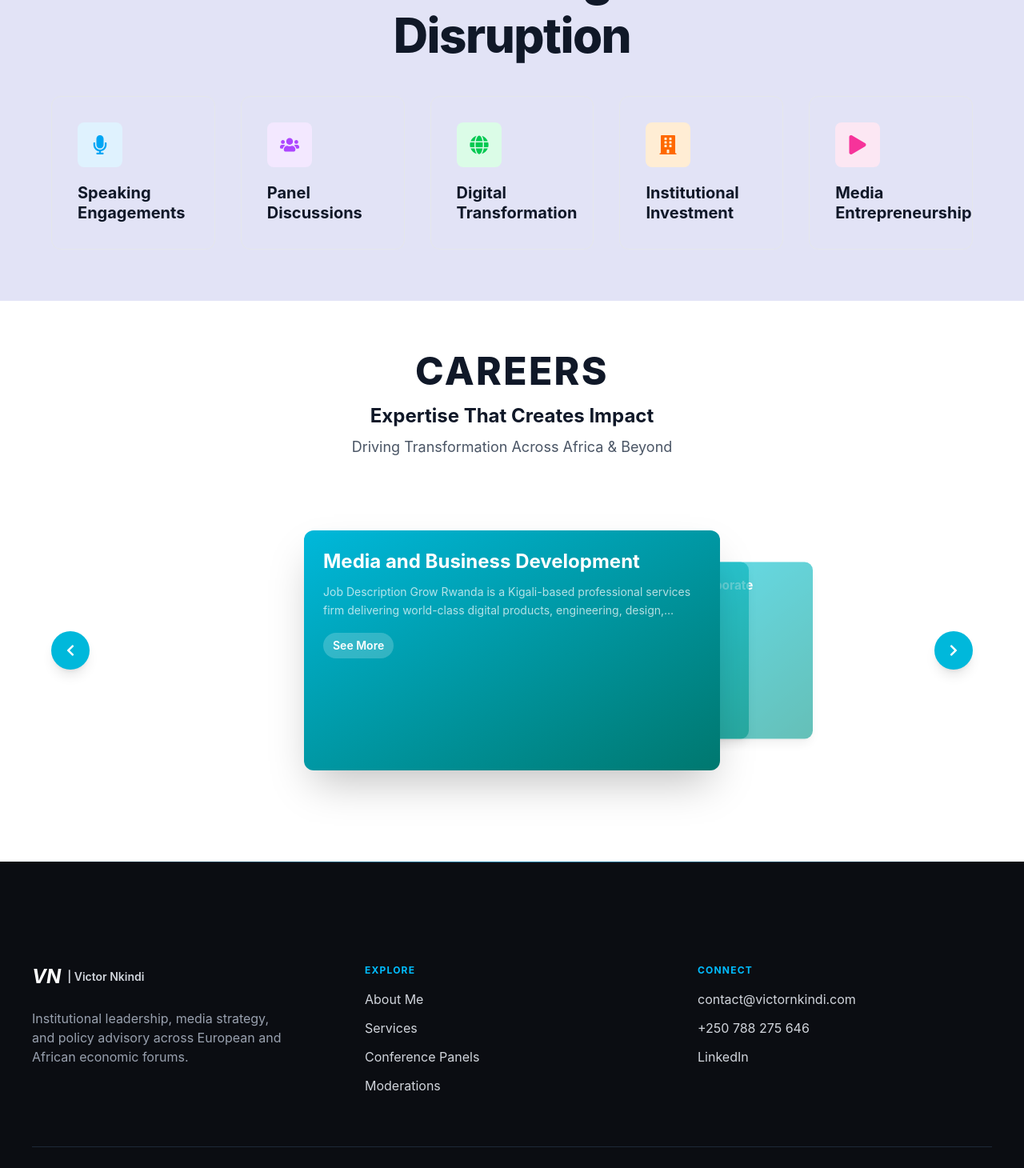
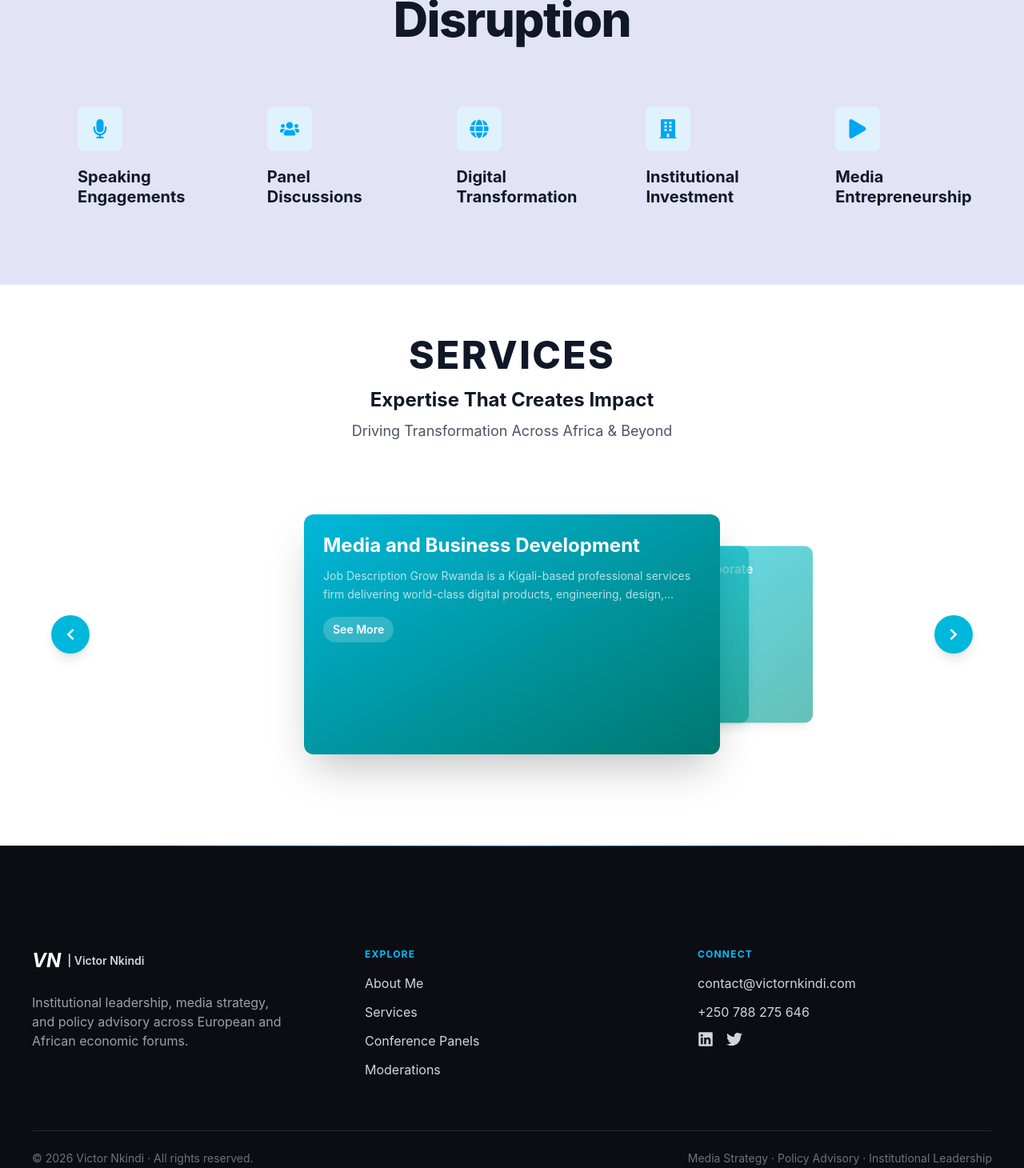
Before and after one commit to sergekamanzi/victor-nkindi-, a React (Vite) app: page /services in a window 1280 px wide. Shown: the part 240-1700 px from the top of the page at 80% size. Built offline with nearby package versions, Linux system fonts and the light colour scheme.

Commit message:
portofolio

```diff
--- a/index.html
+++ b/index.html
@@ -2,7 +2,7 @@
 <html lang="en">
   <head>
     <meta charset="UTF-8" />
-    <link rel="icon" type="image/svg+xml" href="" />
+    <link rel="icon" type="image/svg+xml" href="/title1.png" />
     <meta name="viewport" content="width=device-width, initial-scale=1.0" />
     <title>Victor NKINDI</title>
   </head>
--- a/src/components/Contact.jsx
+++ b/src/components/Contact.jsx
@@ -1,4 +1,5 @@
 import { NavLink } from 'react-router-dom'
+import { FaLinkedin, FaTwitter } from 'react-icons/fa'
 
 const exploreLinks = [
   { name: 'About Me', to: '/about' },
@@ -56,14 +57,22 @@ function Contact() {
                 +250 788 275 646
               </a>
             </li>
-            <li>
+            <li className="flex items-center gap-4">
               <a
                 href="https://www.linkedin.com"
                 target="_blank"
                 rel="noreferrer"
                 className="hover:text-white transition-colors"
               >
-                LinkedIn
+                <FaLinkedin className="text-xl" />
+              </a>
+              <a
+                href="https://twitter.com"
+                target="_blank"
+                rel="noreferrer"
+                className="hover:text-white transition-colors"
+              >
+                <FaTwitter className="text-xl" />
               </a>
             </li>
           </ul>
--- a/src/pages/Home.jsx
+++ b/src/pages/Home.jsx
@@ -1,6 +1,5 @@
 import { motion, useInView } from 'framer-motion'
 import { useEffect, useRef, useState } from 'react'
-import { FaUsers, FaBriefcase, FaTrophy, FaClock } from 'react-icons/fa'
 
 const expertise = [
   'Digital Marketing',
@@ -91,7 +90,7 @@ function Home() {
               href="#strategy"
               className="bg-teal-400 text-black text-xs sm:text-sm font-bold px-5 sm:px-6 py-2.5 sm:py-3 rounded flex items-center gap-2 hover:bg-teal-300 transition-colors"
             >
-              EXPLORE STRATEGY <span aria-hidden="true">→</span>
+              EXPLORE SERVICES <span aria-hidden="true">→</span>
             </a>
             <a
               href="#bio"
--- a/src/pages/Services.jsx
+++ b/src/pages/Services.jsx
@@ -40,11 +40,6 @@ function Services() {
         {/* Header Section */}
         <motion.div variants={fadeInUp} className="text-center mb-6 sm:mb-8 md:mb-10">
           <div className="flex items-center justify-center gap-4 mb-4 sm:mb-6">
-            <div className="h-px w-16 sm:w-24 bg-gray-300"></div>
-            <p className="text-[10px] sm:text-xs md:text-sm font-bold tracking-widest text-sky-400 uppercase">
-              OUR SERVICES
-            </p>
-            <div className="h-px w-16 sm:w-24 bg-gray-300"></div>
           </div>
           <h1 className="text-3xl sm:text-4xl md:text-5xl lg:text-6xl font-extrabold leading-[1.2] tracking-tight text-gray-900">
             Global Dialogue &<br />Disruption
@@ -54,7 +49,7 @@ function Services() {
         {/* Services Cards */}
         <motion.div variants={staggerContainer} className="grid grid-cols-1 sm:grid-cols-2 lg:grid-cols-5 gap-6 sm:gap-8">
           {/* Card 1: Speaking Engagements */}
-          <motion.div variants={fadeInUp} className="bg-transparent rounded-xl p-6 sm:p-8 border border-gray-200 hover:border-sky-300 transition-colors">
+          <motion.div variants={fadeInUp} className="bg-transparent rounded-xl p-6 sm:p-8 border border-gray-200">
             <div className="w-12 h-12 sm:w-14 sm:h-14 rounded-lg bg-sky-100 flex items-center justify-center mb-4 sm:mb-5">
               <FaMicrophone className="text-sky-500 text-xl sm:text-2xl" />
             </div>
@@ -64,9 +59,9 @@ function Services() {
           </motion.div>
 
           {/* Card 2: Panel Discussions */}
-          <motion.div variants={fadeInUp} className="bg-transparent rounded-xl p-6 sm:p-8 border border-gray-200 hover:border-sky-300 transition-colors">
-            <div className="w-12 h-12 sm:w-14 sm:h-14 rounded-lg bg-purple-100 flex items-center justify-center mb-4 sm:mb-5">
-              <FaUsers className="text-purple-500 text-xl sm:text-2xl" />
+          <motion.div variants={fadeInUp} className="bg-transparent rounded-xl p-6 sm:p-8 border border-gray-200">
+            <div className="w-12 h-12 sm:w-14 sm:h-14 rounded-lg bg-sky-100 flex items-center justify-center mb-4 sm:mb-5">
+              <FaUsers className="text-sky-500 text-xl sm:text-2xl" />
             </div>
             <h3 className="text-base sm:text-lg md:text-xl font-bold text-gray-900 leading-tight">
               Panel Discussions
@@ -74,9 +69,9 @@ function Services() {
           </motion.div>
 
           {/* Card 3: Digital Transformation */}
-          <motion.div variants={fadeInUp} className="bg-transparent rounded-xl p-6 sm:p-8 border border-gray-200 hover:border-sky-300 transition-colors">
-            <div className="w-12 h-12 sm:w-14 sm:h-14 rounded-lg bg-green-100 flex items-center justify-center mb-4 sm:mb-5">
-              <FaGlobe className="text-green-500 text-xl sm:text-2xl" />
+          <motion.div variants={fadeInUp} className="bg-transparent rounded-xl p-6 sm:p-8 border border-gray-200">
+            <div className="w-12 h-12 sm:w-14 sm:h-14 rounded-lg bg-sky-100 flex items-center justify-center mb-4 sm:mb-5">
+              <FaGlobe className="text-sky-500 text-xl sm:text-2xl" />
             </div>
             <h3 className="text-base sm:text-lg md:text-xl font-bold text-gray-900 leading-tight">
               Digital Transformation
@@ -84,9 +79,9 @@ function Services() {
           </motion.div>
 
           {/* Card 4: Institutional Investment */}
-          <motion.div variants={fadeInUp} className="bg-transparent rounded-xl p-6 sm:p-8 border border-gray-200 hover:border-sky-300 transition-colors">
-            <div className="w-12 h-12 sm:w-14 sm:h-14 rounded-lg bg-orange-100 flex items-center justify-center mb-4 sm:mb-5">
-              <FaBuilding className="text-orange-500 text-xl sm:text-2xl" />
+          <motion.div variants={fadeInUp} className="bg-transparent rounded-xl p-6 sm:p-8 border border-gray-200">
+            <div className="w-12 h-12 sm:w-14 sm:h-14 rounded-lg bg-sky-100 flex items-center justify-center mb-4 sm:mb-5">
+              <FaBuilding className="text-sky-500 text-xl sm:text-2xl" />
             </div>
             <h3 className="text-base sm:text-lg md:text-xl font-bold text-gray-900 leading-tight">
               Institutional Investment
@@ -94,9 +89,9 @@ function Services() {
           </motion.div>
 
           {/* Card 5: Media Entrepreneurship */}
-          <motion.div variants={fadeInUp} className="bg-transparent rounded-xl p-6 sm:p-8 border border-gray-200 hover:border-sky-300 transition-colors">
-            <div className="w-12 h-12 sm:w-14 sm:h-14 rounded-lg bg-pink-100 flex items-center justify-center mb-4 sm:mb-5">
-              <FaPlay className="text-pink-500 text-xl sm:text-2xl" />
+          <motion.div variants={fadeInUp} className="bg-transparent rounded-xl p-6 sm:p-8 border border-gray-200">
+            <div className="w-12 h-12 sm:w-14 sm:h-14 rounded-lg bg-sky-100 flex items-center justify-center mb-4 sm:mb-5">
+              <FaPlay className="text-sky-500 text-xl sm:text-2xl" />
             </div>
             <h3 className="text-base sm:text-lg md:text-xl font-bold text-gray-900 leading-tight">
               Media Entrepreneurship
@@ -118,7 +113,7 @@ function Services() {
         {/* Header */}
         <motion.div variants={fadeInUp} className="text-center mb-6 sm:mb-8 md:mb-10">
           <h1 className="text-2xl sm:text-3xl md:text-4xl lg:text-5xl font-extrabold uppercase tracking-wider mb-3 sm:mb-4">
-            CAREERS
+            Services
           </h1>
           <p className="text-base sm:text-lg md:text-xl lg:text-2xl font-bold mb-2">
             Expertise That Creates Impact
```
Also changed, not shown: public/title.png (added), public/title1.png (added).
